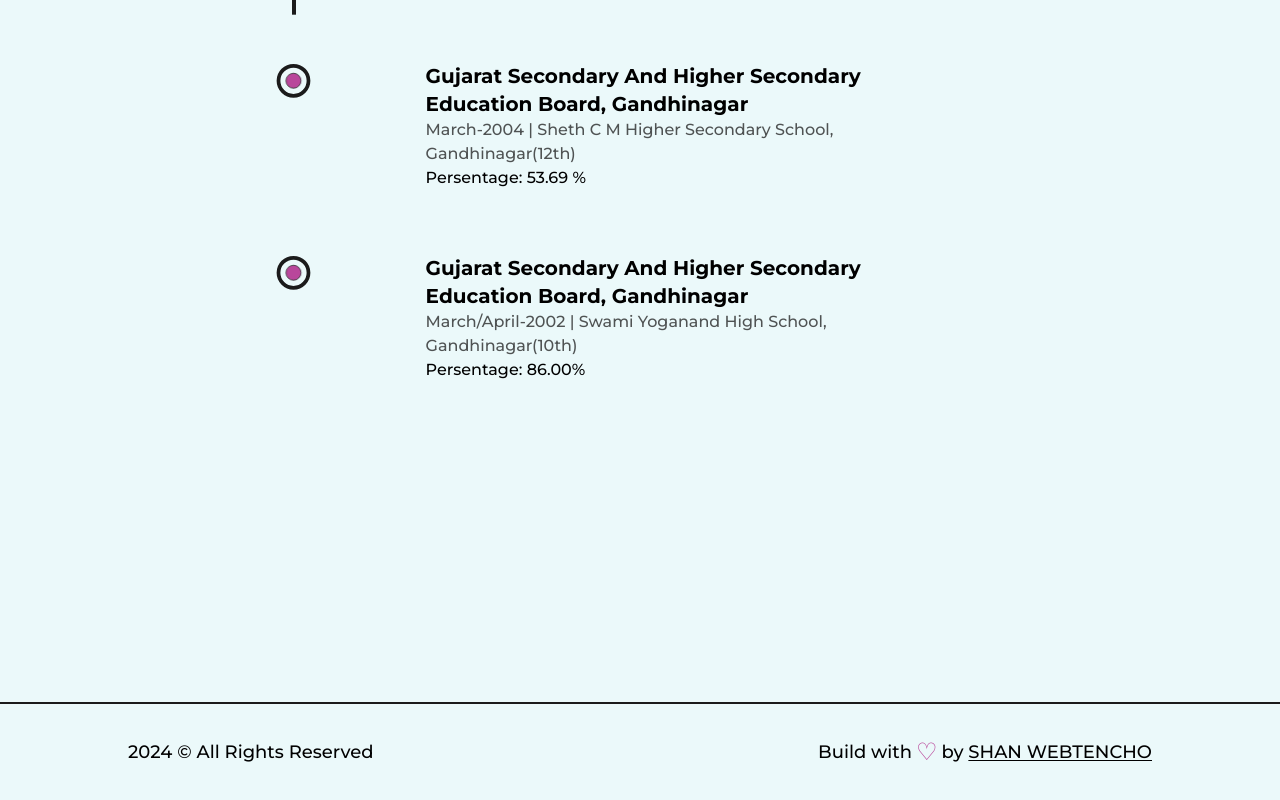
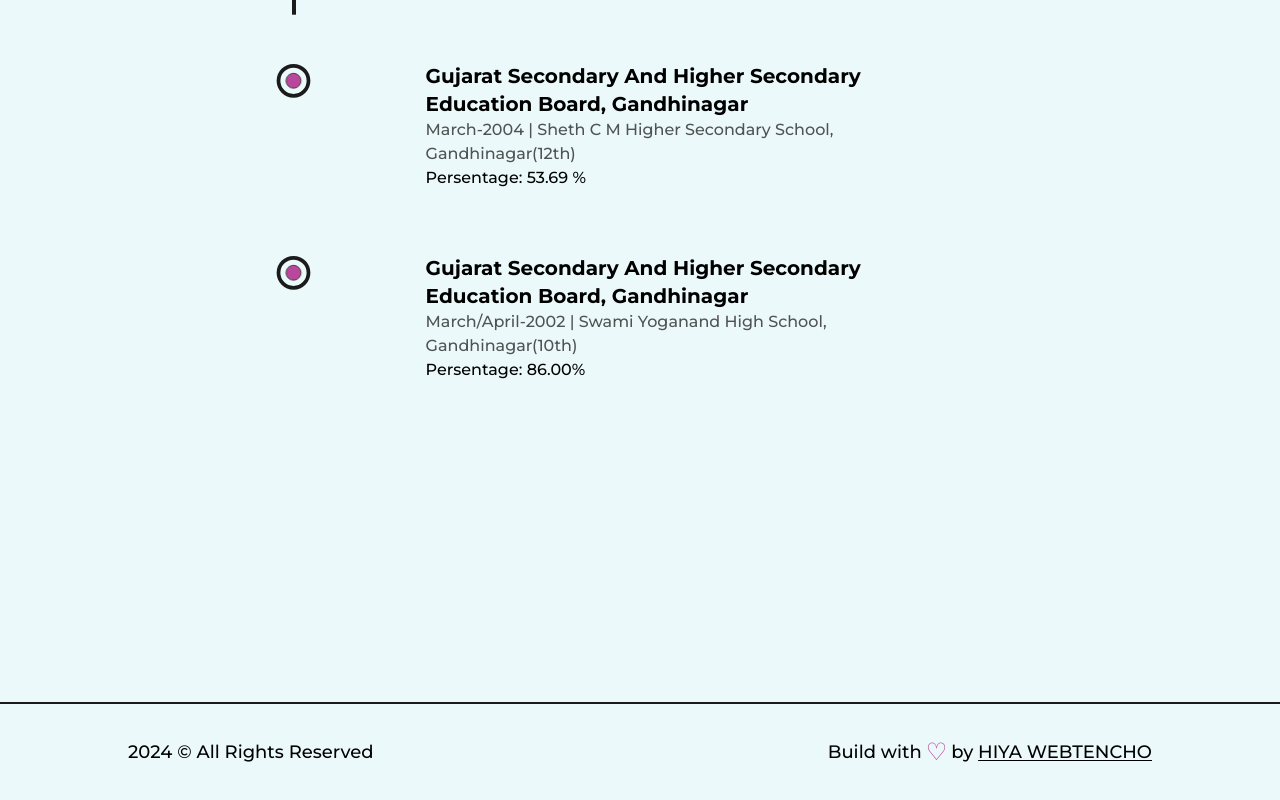
Before and after one commit to neelammkw/portfolio-nextjs, a Next.js app: page /about in a window 1280 px wide. Shown: the part 2966-3766 px from the top of the page. Built offline with nearby package versions, Linux system fonts and the light colour scheme.

Commit message:
add images  commit

```diff
--- a/src/components/Footer.js
+++ b/src/components/Footer.js
@@ -7,7 +7,7 @@ const Footer = () => {
         <footer className="w-full border-t-2 border-solid border-dark font-medium text-lg dark:text-light dark:border-light sm:text-base">
         <Layout className="py-8 flex items-center justify-between lg:flex-col lg:py-6">
         <span>{new Date().getFullYear()} &copy; All Rights Reserved</span>
-        <div className="flex items-center lg:py-2">Build with <span className="text-primary text-2xl px-1 dark:text-primaryDark" >&#9825;</span >by&nbsp;<span className="underline underline-offset-2" target={"_blank"}>SHAN WEBTENCHO</span></div>
+        <div className="flex items-center lg:py-2">Build with <span className="text-primary text-2xl px-1 dark:text-primaryDark" >&#9825;</span >by&nbsp;<span className="underline underline-offset-2" target={"_blank"}>HIYA WEBTENCHO</span></div>
         </Layout>
         </footer>
     )
--- a/src/pages/about.js
+++ b/src/pages/about.js
@@ -99,7 +99,7 @@ const About = () => {
               <div className=" absolute -top-4 right-1 p-3 w-[102%] h-[103%]  border border-dark  dark:border-light  z-10 rounded-2xl  bg-light dark:bg-dark">
                 <Image
                   src={profilePic}
-                  alt="SHAN WEBTECHNO"
+                  alt="HIYA WEBTECHNO"
                   layout="fill"
                   objectFit="cover"
                   className="w-full h-auto p-5  dark:border-dark rounded-[2.5rem]" priority sizes="(max-width: 768px) 100vw,
--- a/src/pages/articles.js
+++ b/src/pages/articles.js
@@ -116,7 +116,7 @@ const Articles = () => {
   return (
     <>
       <Head>
-        <title>SHAN WEBTENCHO | Articles Page</title>
+        <title>HIYA WEBTENCHO | Articles Page</title>
         <meta
           name="description"
           content="Portfolio-Neelam-Full-Stack-Developer Next.js React.js MERN Developer"
--- a/src/pages/index.js
+++ b/src/pages/index.js
@@ -96,7 +96,7 @@ export default function Home() {
         <div className="absolute right-8 bottom-8 inline-block w-10 md:hidden">
           <Image
             src={lightBulb}
-            alt="SHAN WEBTECHNO"
+            alt="HIYA WEBTECHNO"
             className="w-full h-auto"
             priority="true" sizes="(max-width: 768px) 100vw,
                 (max-width: 1200px) 50vw, 50vw"
--- a/src/pages/projects.js
+++ b/src/pages/projects.js
@@ -156,7 +156,7 @@ const Projects = () => {
   return (
     <div>
       <Head>
-        <title>SHAN WEBTENCHO | Project Page</title>
+        <title>HIYA WEBTENCHO | Project Page</title>
         <meta
           name="description"
           content="Portfolio-Neelam-Full-Stack-Developer Next.js React.js MERN Developer"
```
